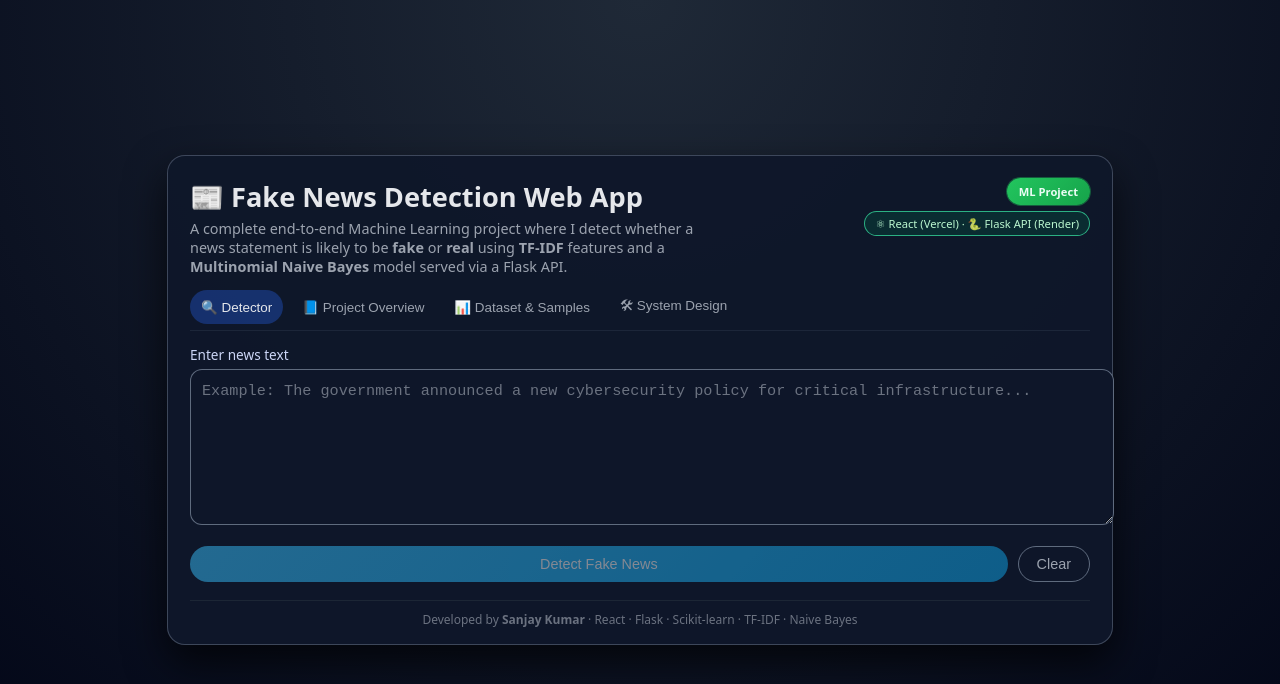
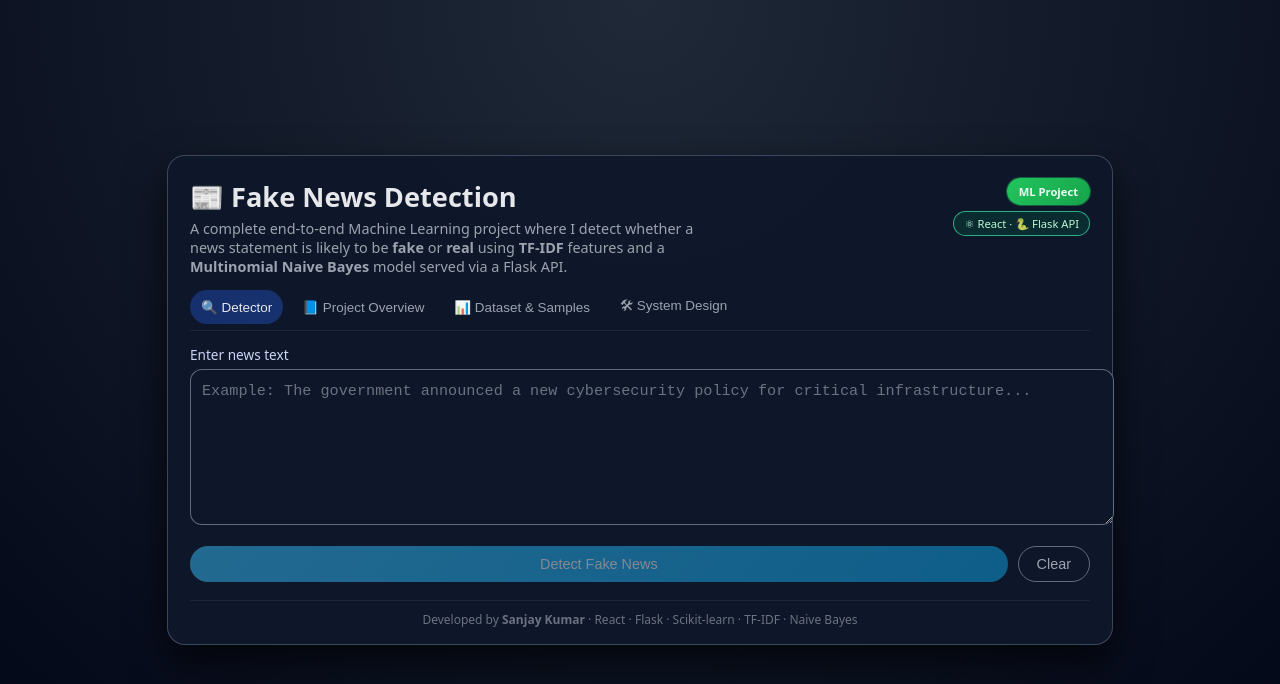
Before and after one commit to SanjayTummala/Fake-News-Detection-using-ML-and-NLP, a React (Create React App) app in the folder frontend/: page / in a window 1280 px wide. Shown: the top 684 px of the page. Built offline with nearby package versions, Linux system fonts and the light colour scheme; no server answers.

Commit message:
Update UI text and descriptions for a more polished human-style interface

```diff
--- a/frontend/src/App.js
+++ b/frontend/src/App.js
@@ -62,7 +62,7 @@ function App() {
           {/* Header */}
           <header className="card-header">
             <div>
-              <h1>📰 Fake News Detection Web App</h1>
+              <h1>📰 Fake News Detection</h1>
               <p className="subtitle">
                 A complete end-to-end Machine Learning project where I detect
                 whether a news statement is likely to be{" "}
@@ -75,7 +75,7 @@ function App() {
             <div className="header-right">
               <span className="badge">ML Project</span>
               <span className="status-pill">
-                ⚛ React (Vercel) · 🐍 Flask API (Render)
+                ⚛ React  · 🐍 Flask API
               </span>
             </div>
           </header>
```
